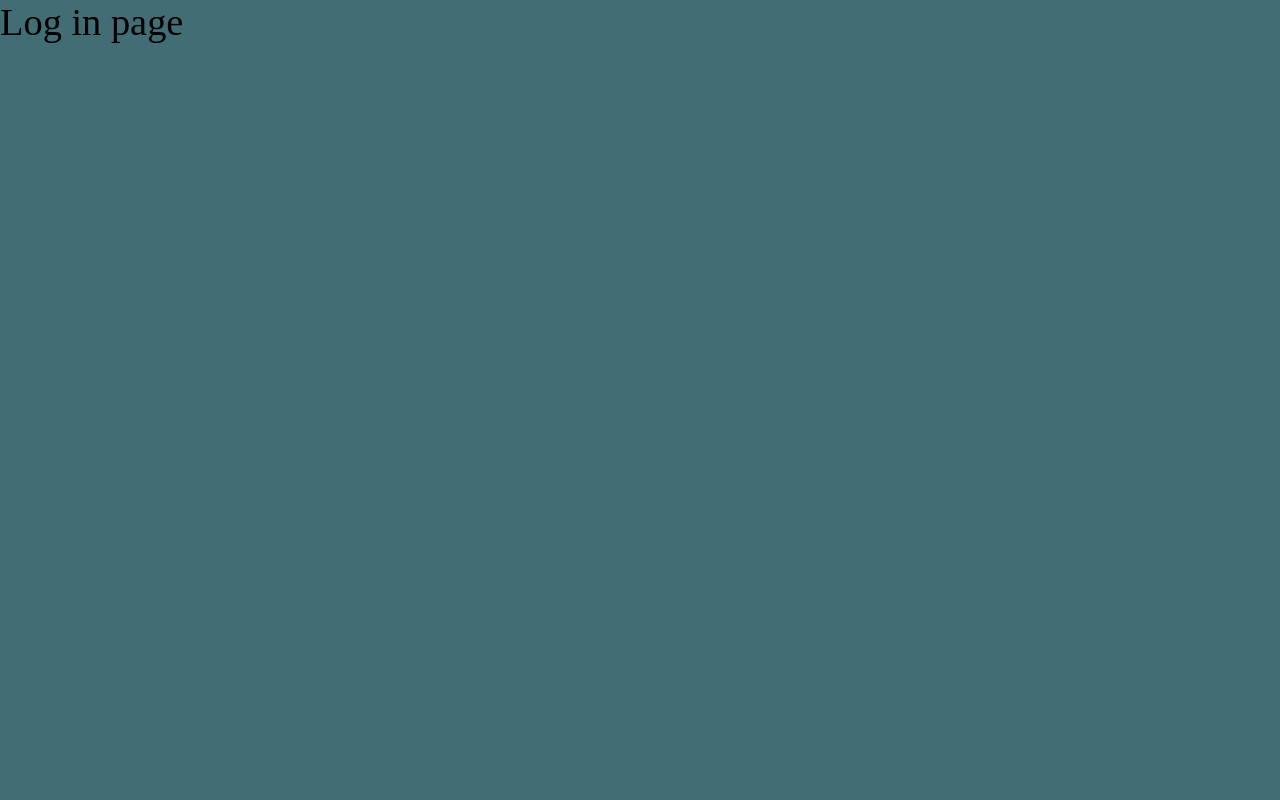
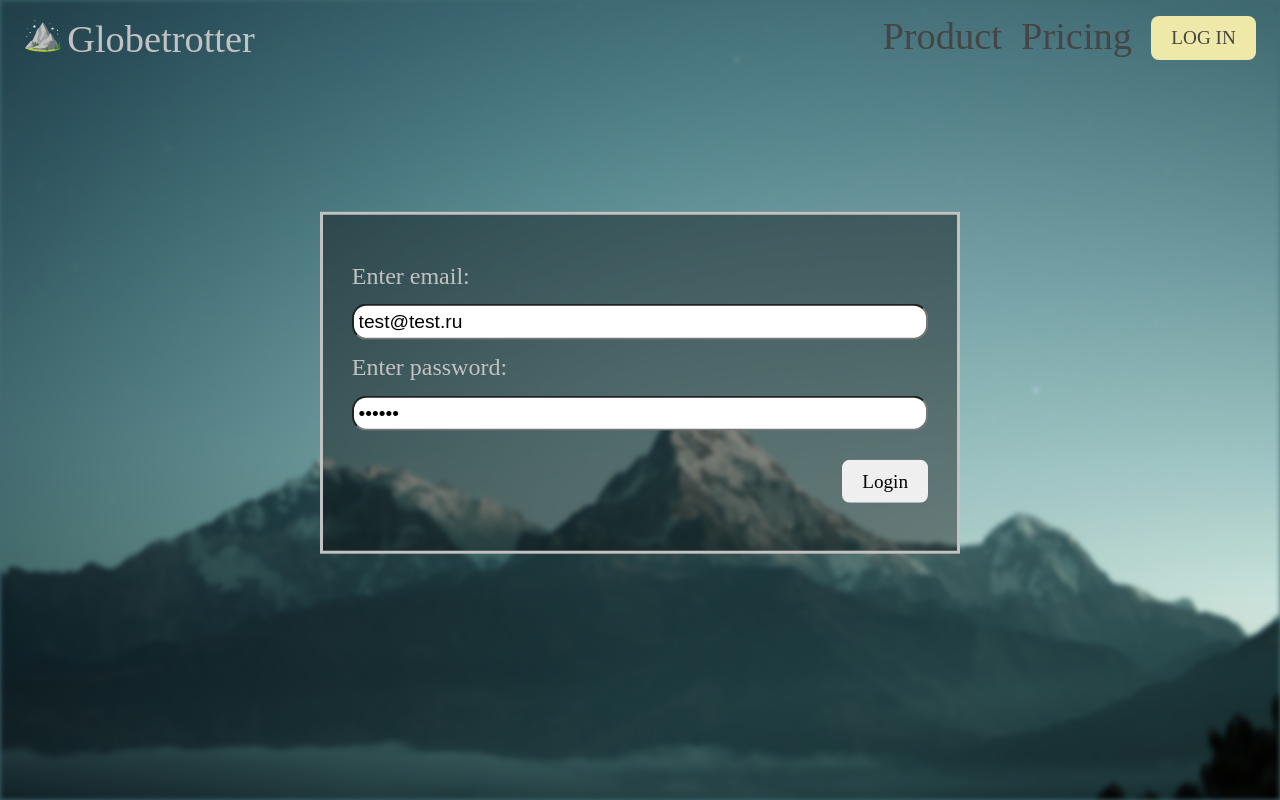
Before and after one commit to myrahkis/globetrotter, a React (Vite) app: page /login in a window 1280 px wide. Built offline with nearby package versions, Linux system fonts and the light colour scheme; data requests are answered from the project's data file; a web font is replaced by a local one.

Commit message:
made a very simple login (w/ prebuild user))

```diff
--- a/data/cities.json
+++ b/data/cities.json
@@ -99,6 +99,17 @@
         "lat": "42.28850818988262",
         "lng": "18.841806164713358"
       }
+    },
+    {
+      "id": "2ee9",
+      "cityName": "Antananarivo",
+      "country": "Madagascar",
+      "emoji": "🇲🇬",
+      "notes": "Gbvkjekfebkf",
+      "position": {
+        "lat": "-18.915779905272483",
+        "lng": "47.51302561522035"
+      }
     }
   ]
 }
--- a/src/App.jsx
+++ b/src/App.jsx
@@ -10,9 +10,11 @@ import CountryList from "./components/CountryList";
 import City from "./components/City";
 import Form from "./components/Form";
 import { CitiesProvider } from "./contexts/CitiesContext";
+import { AuthProvider } from "./contexts/AuthContex";
 
 function App() {
   return (
+    <AuthProvider>
       <CitiesProvider>
         <BrowserRouter>
           <Routes>
@@ -31,6 +33,7 @@ function App() {
           </Routes>
         </BrowserRouter>
       </CitiesProvider>
+    </AuthProvider>
   );
 }
 
--- a/src/components/CityList.jsx
+++ b/src/components/CityList.jsx
@@ -3,7 +3,6 @@ import styles from "./cityList.module.css";
 import deleteSVG from "../assets/delete.svg";
 import { Link } from "react-router-dom";
 import { useCities } from "../contexts/CitiesContext";
-import { WidthIcon } from "@radix-ui/react-icons";
 
 function CityList() {
   const { cities } = useCities();
--- /dev/null
+++ b/src/components/User.jsx
@@ -0,0 +1,23 @@
+import { useNavigate } from "react-router-dom";
+import { useAuth } from "../contexts/AuthContex";
+import styles from './user.module.css';
+
+function User() {
+    const { user, logout } = useAuth();
+    const navigate = useNavigate();
+
+    function logoutHandle() {
+        logout();
+        navigate('/');
+    }
+
+    return(
+        <div className={styles['container']}>
+            <img src={user.avatar} alt="ava" className={styles['ava']}/>
+            <p>Welcome back, {user.name}</p>
+            <button onClick={logoutHandle} className={styles['logout-btn']}>Logout</button>
+        </div>
+    );
+}
+
+export default User;
--- a/src/components/map.module.css
+++ b/src/components/map.module.css
@@ -1,5 +1,4 @@
 .container {
-    cursor: pointer;
     width: 100%;
 }
 
--- /dev/null
+++ b/src/components/user.module.css
@@ -0,0 +1,27 @@
+.container {
+    position: absolute;
+    z-index: 999;
+    right: -1rem;
+    display: flex;
+    font-size: 1.6rem;
+    align-items: center;
+    gap: 1rem;
+    padding: 0.5rem;
+    margin-top: 1rem;
+    margin-right: 2.5rem;
+    background-color: #28535a;
+    box-shadow: 5px 3px 3px #22484e;
+    border-radius: 1.5rem;
+    color: rgb(194, 194, 194);
+}
+
+.ava {
+    width: 4rem;
+    height: 4rem;
+    border-radius: 3rem;
+}
+
+.logout-btn {
+    font-size: 1.6rem;
+    padding: 0.5rem 1rem;
+}
--- /dev/null
+++ b/src/contexts/AuthContex.jsx
@@ -0,0 +1,48 @@
+/* eslint-disable react/prop-types */
+
+import { createContext, useContext, useState } from "react";
+
+const AuthContext = createContext();
+
+const FAKE_USER = {
+  name: "Test",
+  email: "test@test.ru",
+  password: "qwerty",
+  avatar: "https://i.pravatar.cc/",
+};
+
+function AuthProvider({ children }) {
+  const [user, setUser] = useState(null);
+  const [isAuthenticated, setIsAuthenticated] = useState(false);
+
+  function login(email, password) {
+    if (email === FAKE_USER.email && password === FAKE_USER.password) {
+    //   console.log(FAKE_USER);
+      setUser(FAKE_USER);
+      setIsAuthenticated(true);
+    }
+
+    // console.log(email, password);
+  }
+
+  function logout() {
+    setUser({});
+    setIsAuthenticated(false);
+  }
+
+  return (
+    <AuthContext.Provider value={{ user, isAuthenticated, login, logout }}>
+      {children}
+    </AuthContext.Provider>
+  );
+}
+
+function useAuth() {
+  const context = useContext(AuthContext);
+
+  if (context === undefined) throw new Error("AuthContext error!");
+
+  return context;
+}
+
+export { AuthProvider, useAuth };
--- a/src/pages/AppLayout.jsx
+++ b/src/pages/AppLayout.jsx
@@ -1,5 +1,6 @@
 import Map from "../components/Map";
 import SideBar from "../components/SideBar";
+import User from "../components/User";
 import styles from "./appLayout.module.css";
 
 function AppLayout() {
@@ -8,6 +9,7 @@ function AppLayout() {
       <>
         <SideBar />
         <Map />
+        <User />
       </>
     </div>
   );
--- a/src/pages/Login.jsx
+++ b/src/pages/Login.jsx
@@ -1,8 +1,57 @@
+import { useEffect, useState } from "react";
+import NavBar from "../components/NavBar";
+import styles from "./login.module.css";
+import { useAuth } from "../contexts/AuthContex";
+import { useNavigate } from "react-router-dom";
+
 function Login() {
+  const { isAuthenticated, login } = useAuth();
+  const navigate = useNavigate();
+  const [email, setEmail] = useState("test@test.ru");
+  const [password, setPassword] = useState("qwerty");
+
+  useEffect(
+    function () {
+      if (isAuthenticated) navigate("/app");
+    },
+    [isAuthenticated, navigate]
+  );
+
+  function submitHandle(e) {
+    e.preventDefault();
+
+    if (email && password) login(email, password);
+  }
+
   return (
-    <div>
-      <div>Log in page</div>
-    </div>
+    <>
+      <NavBar />
+      <div className={styles["background-img"]}></div>
+      <div className={styles["container"]}>
+        <form className={styles["form"]} onSubmit={submitHandle}>
+          <label>Enter email:</label>
+          <input
+            type="email"
+            className={styles["input"]}
+            value={email}
+            onChange={(e) => setEmail(e.target.value)}
+          />
+          <label>Enter password:</label>
+          <input
+            type="password"
+            className={styles["input"]}
+            value={password}
+            onChange={(e) => setPassword(e.target.value)}
+          />
+          <button
+            type="submit"
+            className={styles["login-btn"]}
+          >
+            Login
+          </button>
+        </form>
+      </div>
+    </>
   );
 }
 
--- /dev/null
+++ b/src/pages/login.module.css
@@ -0,0 +1,41 @@
+.background-img {
+  position: relative;
+  background-image: url("../assets/background.jpg");
+  background-position: center;
+  background-size: cover;
+  height: 100vh;
+  filter: blur(0.25rem);
+}
+
+.container {
+  position: absolute;
+  display: flex;
+  flex-direction: column;
+  width: 50%;
+  gap: 3rem;
+  top: 50%;
+  left: 50%;
+  padding: 5rem 3rem;
+  transform: translate(-50%, -55%);
+  background-color: rgba(0, 0, 0, 0.4);
+  border: 3px solid rgb(194, 194, 194);
+  color: rgb(194, 194, 194);
+}
+
+.form {
+  display: flex;
+  flex-direction: column;
+  gap: 1.5rem;
+  font-size: 2.5rem;
+}
+
+.input {
+  padding: 0.5rem;
+  border-radius: 1.5rem;
+  font-size: 2rem;
+}
+
+.login-btn {
+  align-self: flex-end;
+  margin-top: 1.5rem;
+}
```
Also changed, not shown: src/pages/ProtectedRoute.jsx (added, +14 -0 lines). Lines whose indentation alone changed are shown as unchanged.
